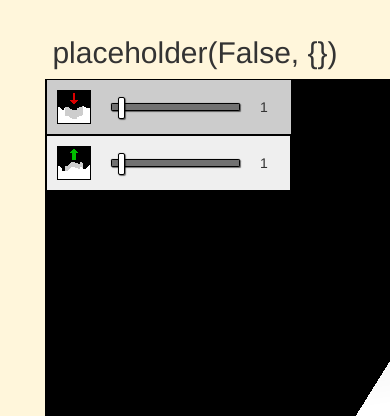
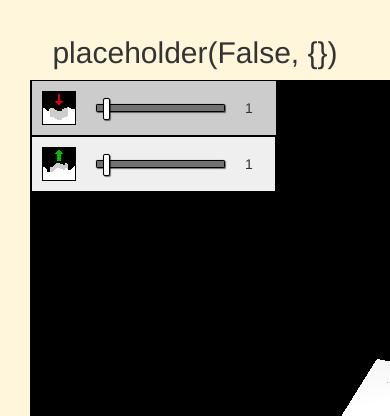
Before and after one commit to MKotlik/CorrectHorseBatteryStaple, a Flask app: page /project/1/ in a window 390 px wide; the page is wider, and only the part inside the window is pictured. Shown: the part 54-470 px from the top of that part. Run offline with Flask 2, Linux system fonts and the light colour scheme; the visitor is signed in with stand-in values (Sample User, id 1); data that the repository does not hold is empty; some libraries are stand-ins or nearby versions.

Commit message:
silly css

```diff
--- a/app/static/css/custom.css
+++ b/app/static/css/custom.css
@@ -57,6 +57,12 @@ footer {
 
 .renderer {
     position: absolute;
+}
+
+.scrollable-menu {
+    height: auto;
+    max-height: 200px;
+    overflow-x: hidden;
 }
 
 .toolbox {
--- a/app/templates/base.html
+++ b/app/templates/base.html
@@ -44,11 +44,9 @@
     </nav>
 
     <!-- body -->
-    <div class="container">
-      <div class="col-md-10 col-md-offset-1">
-        <!-- main body -->
+    <div class="container-fluid">
+              <!-- main body -->
         {%block body%} {%endblock%}
-      </div>
     </div>
 
     <!-- footer -->
--- a/app/templates/home_user.html
+++ b/app/templates/home_user.html
@@ -13,6 +13,7 @@
 {% endblock nav_links %}
 
 {% block body %}
+<div class="container">
   <div class="page-header">
     <h1>Owned Projects</h1>
     <ul class="list-group">
@@ -25,4 +26,5 @@
     {{permitted_projects | safe}}
     </ul>
   </div>
+</div>
 {% endblock body %}
--- a/app/templates/login.html
+++ b/app/templates/login.html
@@ -19,7 +19,7 @@ Log In - sculpt.io
 {% endblock nav_links %}
 
 {% block body %}
-<div class="container-fluid" id="login-cont">
+<div class="container" id="login-cont">
   <div class="row" id="login-row">
     <div class="col-md-8 col-md-offset-2" id="login-col">
       <div id="loginStatus">
--- a/app/templates/project.html
+++ b/app/templates/project.html
@@ -20,10 +20,14 @@
 <div class="text-center">
   <h1 style="font-size:30px;">{{project_name}}</h1>
 </div>
-<div class="container">
+<div class="container-fluid">
   <div class="row">
 
+    <div class="col-md-3">
+    </div>
     <div class="sandbox col-md-6">
+    </div>
+    <div class="col-md-3">
     </div>
 
   </div>
--- a/app/templates/signup.html
+++ b/app/templates/signup.html
@@ -15,7 +15,7 @@
 {% endblock nav_links %}
 
 {% block body %}
-<div class="container-fluid" id="login-cont">
+<div class="container" id="login-cont">
   <div class="row" id="login-row">
     <div class="col-md-8 col-md-offset-2" id="login-col">
       <div id="registerStatus">
```
Lines whose indentation alone changed are shown as unchanged.
